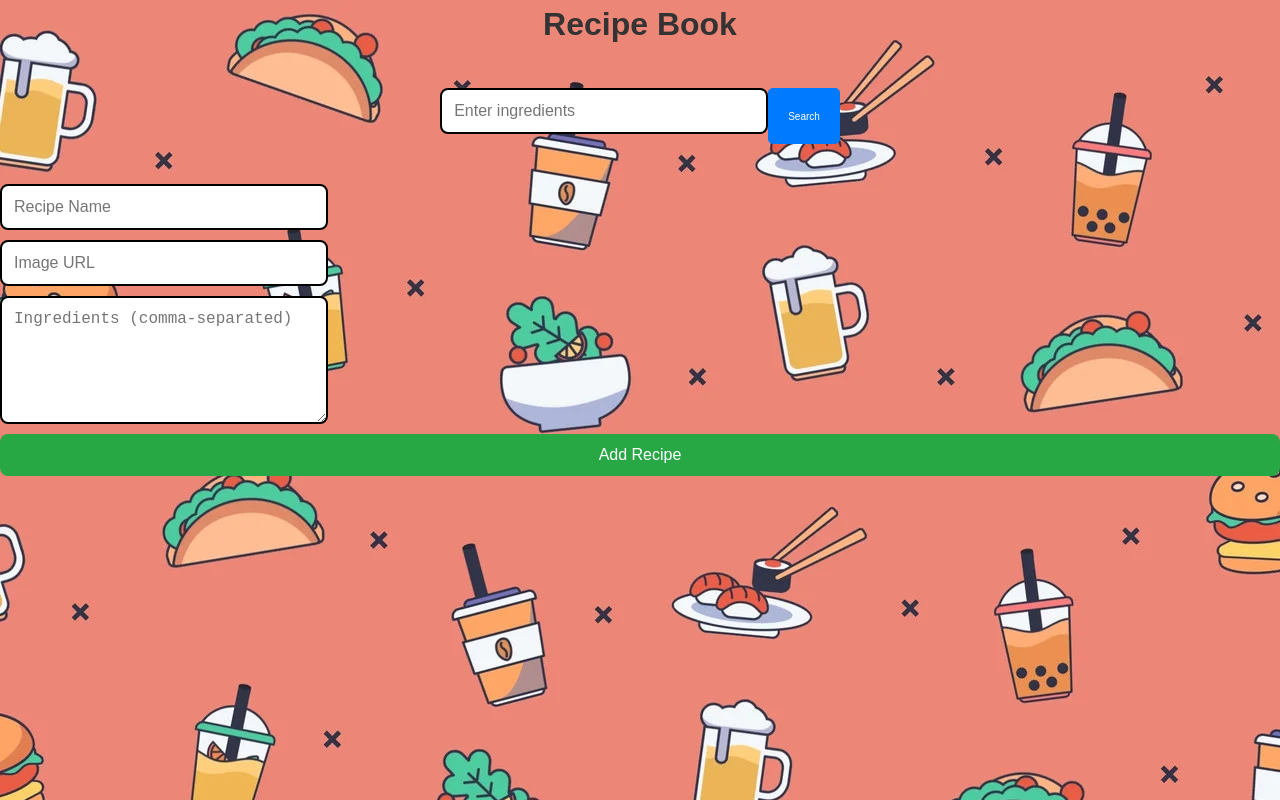
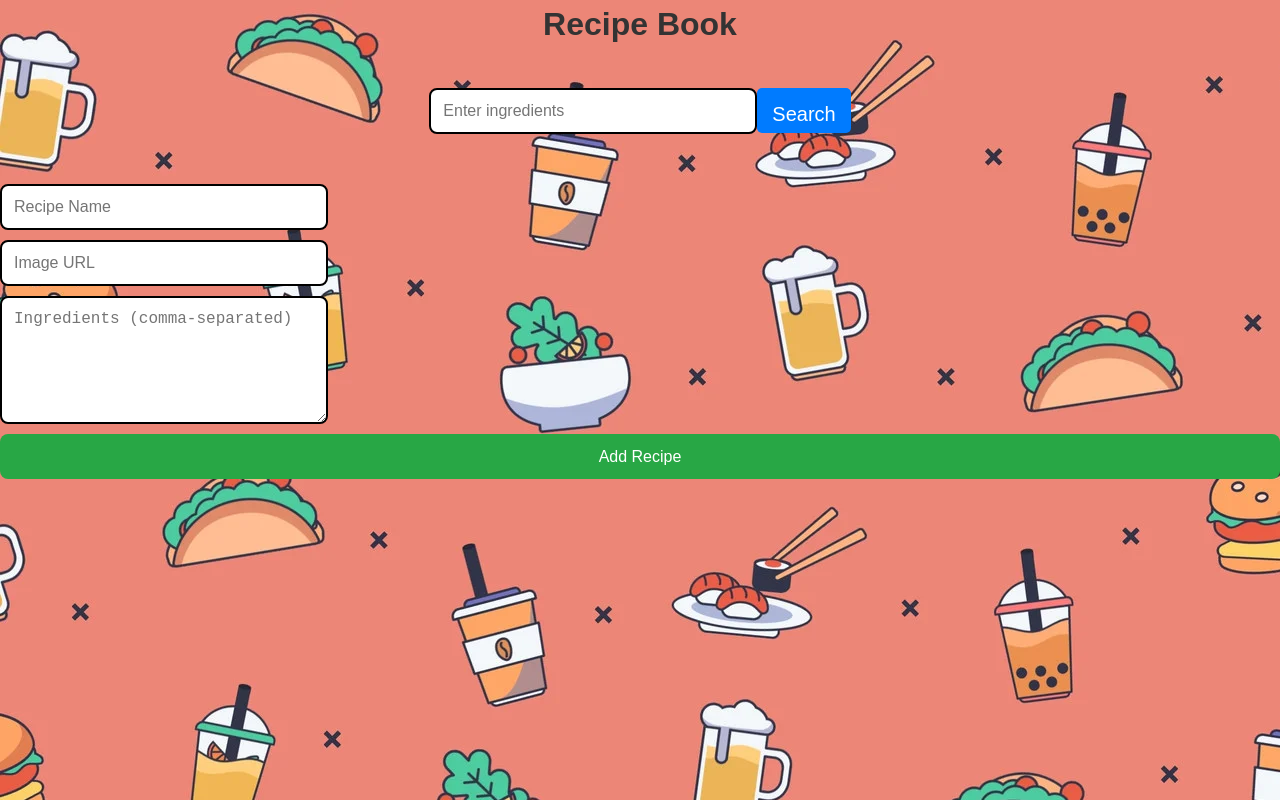
Before and after one commit to khushikumawat2004/Recipe-Book, a plain HTML site: page index.html in a window 1280 px wide. Drawn offline with Linux system fonts and the light colour scheme.

Commit message:
Update recipe.css

```diff
--- a/recipe.css
+++ b/recipe.css
@@ -54,8 +54,9 @@ button[type="submit"] {
     border-radius: 5px;
     color: #fff;
     cursor: pointer;
-    font-size: 10px;
-    padding: 12px 20px;
+    font-size: 20px;
+    padding: 15px;
+    height: 45px; ;
     transition: background-color 0.2s;
 }
 
```
